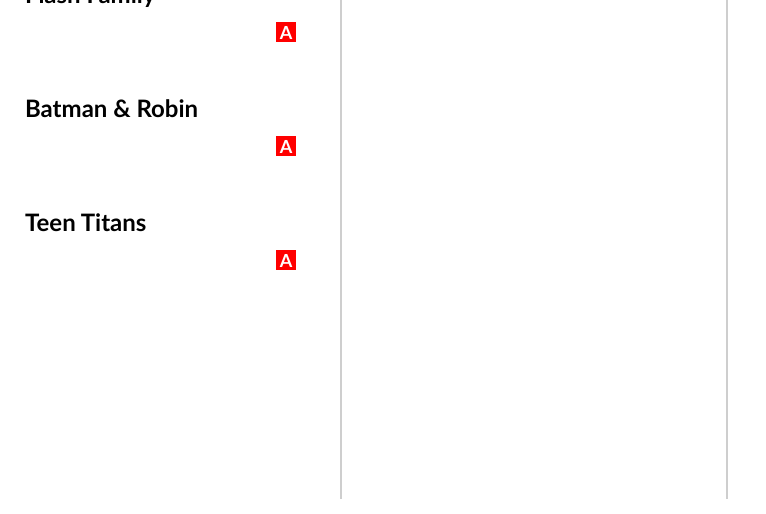
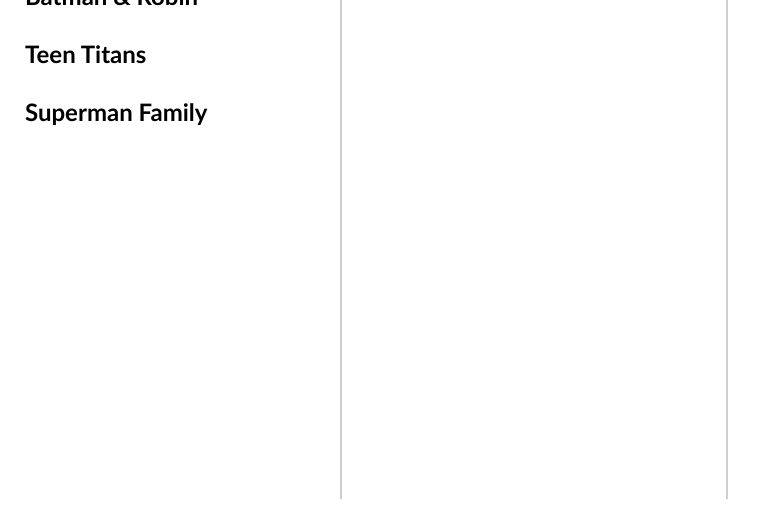
Before and after one commit to Kroepniek/DC-Heroes, a PHP site: page / in a window 1280 px wide. Shown: the part 435-949 px from the top of the page, without its empty margins (0-766 px from the left). Run offline with PHP 8.4, Linux system fonts and the light colour scheme; tables that the repository leaves empty or names only in its code hold one stand-in row (values such as "Sample post"); grey boxes marked "Sample" are stand-in pictures.

Commit message:
Started: Front page

```diff
--- /dev/null
+++ b/connect.php
@@ -0,0 +1,10 @@
+<?php
+
+	$host = "localhost";
+	$db_username = "root";
+	$db_password = "root";
+	$db_name = "dc-heroes";
+
+	$con = new mysqli($host, $db_username, $db_password, $db_name);
+
+?>
--- a/css/style.css
+++ b/css/style.css
@@ -56,20 +56,6 @@
     transition-duration: 300ms;
 }
 
-.show-team-button
-{
-    position: relative;
-    top: -10px;
-    left: 80%;
-    color: #fff;
-    font-size: 18px;
-    text-align: center;
-    line-height: 20px;
-    width: 20px;
-    height: 20px;
-    background-color: red;
-}
-
 .team span
 {
     font-size: 18px;
@@ -84,6 +70,22 @@
     font-weight: bold;
     display: block;
     margin-bottom: 20px;
+    transition-duration: 300ms;
+}
+
+@keyframes pulsing-text
+{
+    0% { color: #000; }
+    50% { color: #0359FF; }
+    100% { color: #000; }
+}
+
+.team span:first-child:hover
+{
+    animation-name: pulsing-text;
+    animation-duration: 1000ms;
+    animation-iteration-count: infinite;
+    cursor: pointer;
 }
 
 .team:hover
@@ -94,9 +96,71 @@
 #heroes
 {
     background-color: inherit;
+    margin-top: 15px;
     width: 30%;
-    height: 790px;
+    height: 760px;
     float: left;
+    scroll-behavior: smooth;
+    overflow-y: scroll;
+    overflow-x: hidden;
+}
+
+.hero
+{
+    margin: 0px 15px 15px 15px;
+    height: 260px;
+    width: 100% - 30px;
+    background-image: url("img/background_0.png");
+    overflow: hidden;
+    transition-duration: 300ms;
+    filter: grayscale(100%);
+}
+
+.hero:nth-child(even)
+{
+    background-image: url("img/background_1.png");
+}
+
+.hero:hover
+{
+    filter: grayscale(0%);
+    cursor: pointer;
+}
+
+.hero:last-child
+{
+    margin: 0px 15px 0px 15px;
+}
+
+.hero div:nth-child(1)
+{
+    margin: 15px;
+    width: 170px;
+    height: 230px;
+    float: left;
+}
+
+.hero div:nth-child(2)
+{
+    width: 300px;
+    height: 260px;
+    float: left;
+    overflow: hidden;
+}
+
+.hero span
+{
+    padding: 20px 0px 0px 10px;
+    display: block;
+    font-size: 18px;
+    font-weight: bold;
+}
+
+.hero span:nth-child(1)
+{
+    padding: 15px 0px 0px 10px;
+    font-size: 26px;
+    font-weight: bolder;
 }
 
 #rating
--- /dev/null
+++ b/getFromDB.php
@@ -0,0 +1,37 @@
+<?php
+
+    if (isset($_POST['team']))
+    {
+        require "connect.php";
+
+        if ($con->connect_error)
+        {
+            echo "error";
+            exit;
+        }
+
+        $sql = "SELECT heroName, heroDescription, heroImage FROM hero WHERE teamId = ".$_POST['team'];
+        $result = $con->query($sql);
+
+        if ($result->num_rows > 0)
+        {
+            while($row = $result->fetch_assoc())
+            {
+                echo '
+                <div class="hero">
+                    <div><img src="img/heroes/'.$row["heroImage"].'" height="230" width="170" /></div>
+                    <div>
+                        <span>'.$row["heroName"].'</span>
+                        <span>'.$row["heroDescription"].'</span>
+                    </div>
+                </div>';
+            }
+        }
+        else
+        {
+            echo "error";
+        }
+
+        $con->close();
+    }
+?>
--- a/index.php
+++ b/index.php
@@ -26,33 +26,35 @@
 	<div id="container">
         <div id="teams">
             <p>Teams</p>
-            <p class="team">
+            <p class="team" teamID="1">
                 <span>Justice League</span>
                 <span>Info - 1</span>
                 <span>Info - 2</span>
                 <span>Info - 3</span>
-            <div class="show-team-button">A</div>
             </p>
-            <p class="team">
+            <p class="team" teamID="2">
                 <span>Flash Family</span>
                 <span>Info - 1</span>
                 <span>Info - 2</span>
                 <span>Info - 3</span>
-            <div class="show-team-button">A</div>
             </p>
-            <p class="team">
+            <p class="team" teamID="3">
                 <span>Batman & Robin</span>
                 <span>Info - 1</span>
                 <span>Info - 2</span>
                 <span>Info - 3</span>
-            <div class="show-team-button">A</div>
             </p>
-            <p class="team">
+            <p class="team" teamID="4">
                 <span>Teen Titans</span>
                 <span>Info - 1</span>
                 <span>Info - 2</span>
                 <span>Info - 3</span>
-            <div class="show-team-button">A</div>
+            </p>
+            <p class="team" teamID="5">
+                <span>Superman Family</span>
+                <span>Info - 1</span>
+                <span>Info - 2</span>
+                <span>Info - 3</span>
             </p>
         </div>
         <div class="line"></div>
@@ -62,5 +64,6 @@
         <div id="rating">
         </div>
     </div>
+    <script src="js/choose_team.js"></script>
 </body>
 </html>
--- /dev/null
+++ b/js/choose_team.js
@@ -0,0 +1,32 @@
+var heroes;
+
+var teams = [
+    document.getElementsByClassName('team')[0], document.getElementsByClassName('team')[1],
+    document.getElementsByClassName('team')[2], document.getElementsByClassName('team')[3]
+];
+
+function ChangeTeam(teamID)
+{
+    var xmlhttp = new XMLHttpRequest();
+    xmlhttp.onreadystatechange = function() {
+        if (this.readyState == 4 && this.status == 200) {
+            if (this.responseText == "error")
+            {
+                alert("Server error, try later.");
+            }
+            else
+            {
+                document.getElementById('heroes').innerHTML = this.responseText;
+            }
+        }
+    };
+    xmlhttp.open("POST", "getFromDB.php", true);
+    xmlhttp.setRequestHeader("Content-type", "application/x-www-form-urlencoded");
+    xmlhttp.send("team="+teamID);
+}
+
+teams.forEach(team => {
+    team.addEventListener("click", function(){ChangeTeam(team.getAttribute("teamID"))});
+});
+
+ChangeTeam(1);
```
Also changed, not shown: img/heroes/aquaman.jpg (added), img/heroes/batman.jpg (added), img/heroes/flash.jpg (added), img/heroes/superman.jpg (added), img/heroes/wonderwoman.jpg (added). Lines whose indentation alone changed are shown as unchanged.
